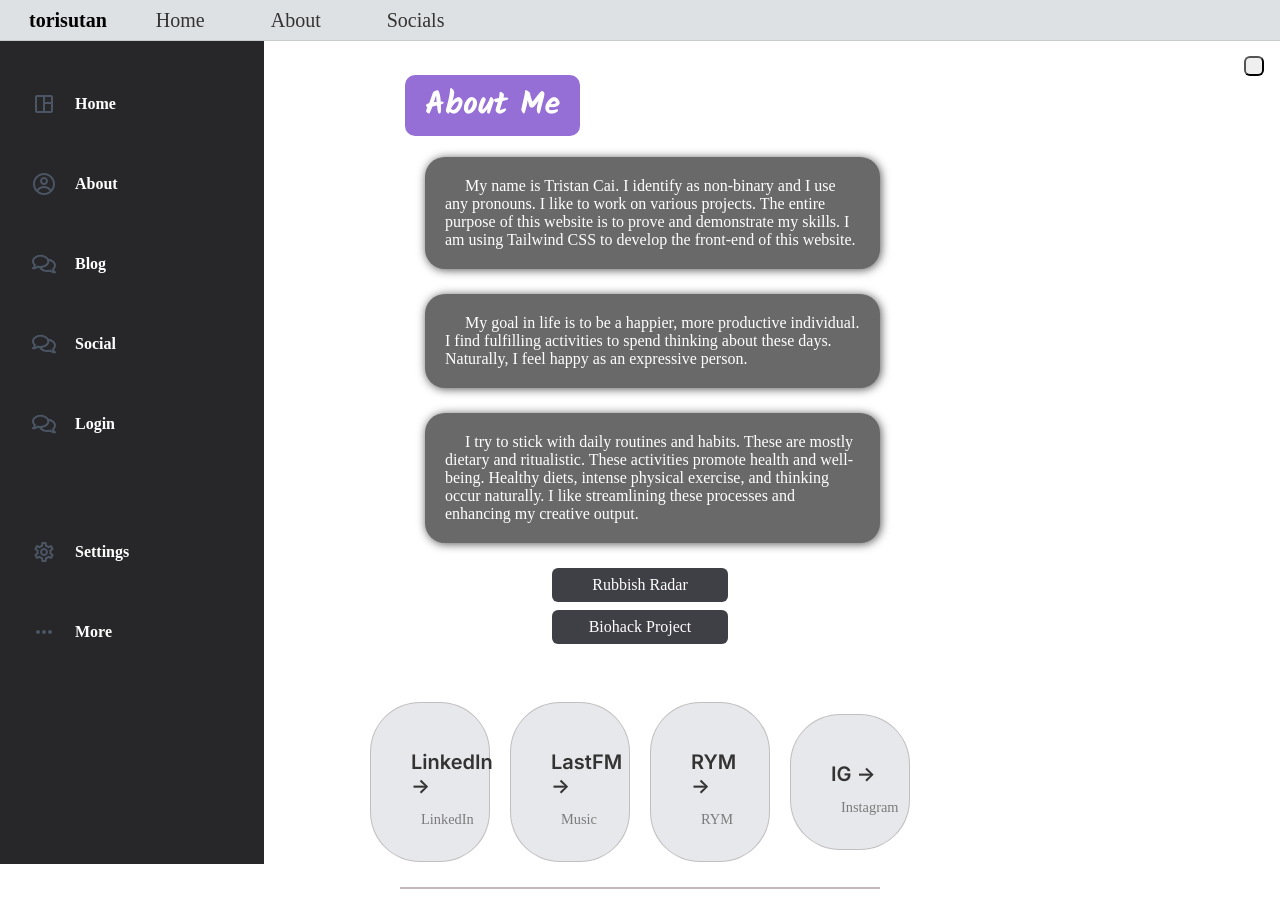
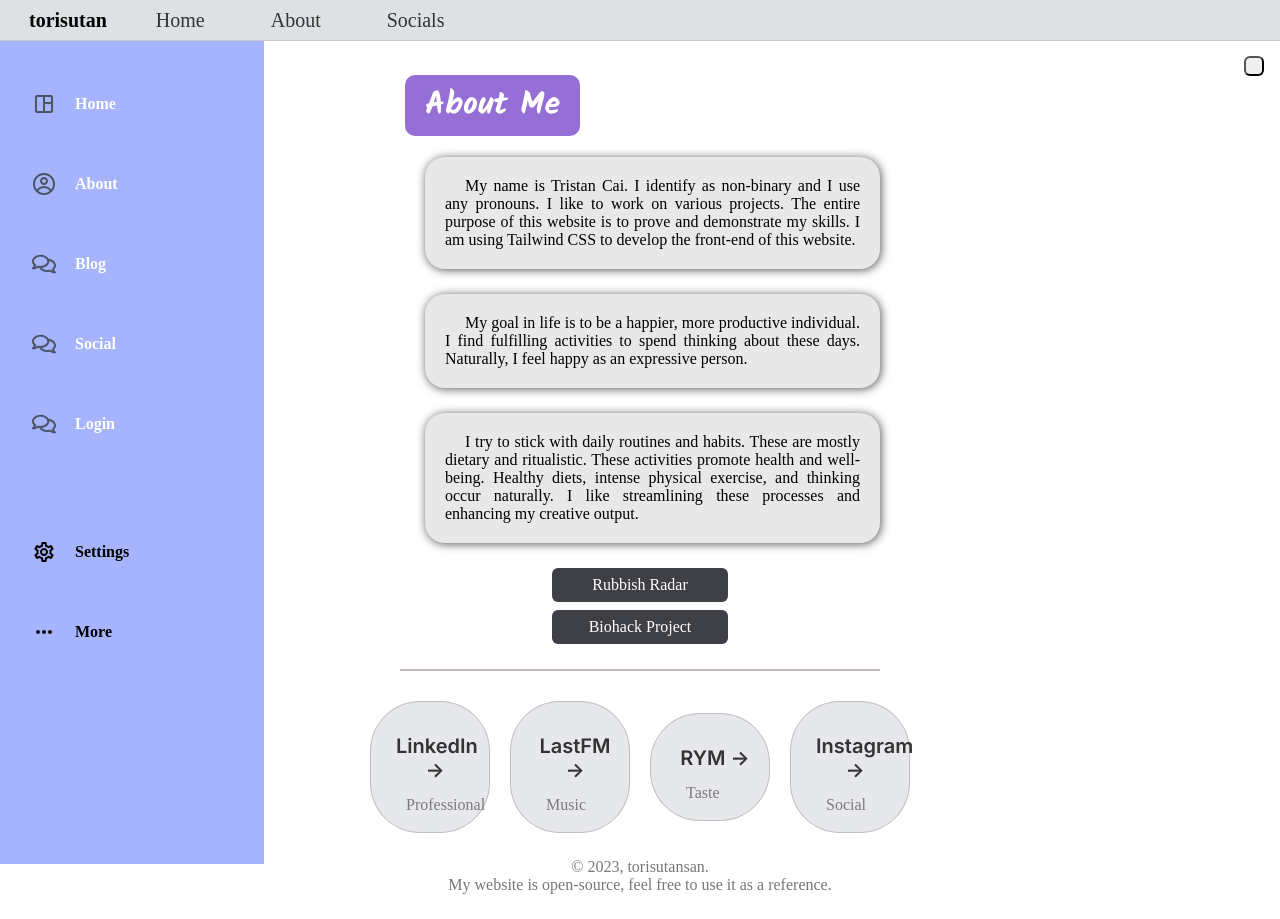
Before and after one commit to torisutansan02/torisutansan, a Next.js app: page /about in a window 1280 px wide. Shown: the top 919 px of the page. Built offline with nearby package versions, Linux system fonts and the light colour scheme; a web font is replaced by a local one.

Commit message:
Making a couple CSS changes

```diff
--- a/components/Footer.js
+++ b/components/Footer.js
@@ -7,6 +7,7 @@ const Footer = () => {
     return (
         <>
             <main>
+            <footer>
                 <div className = {styles.grid}>
                         <a
                             href = "https://linkedin.com/in/tristan-cai-b89571267"
@@ -18,7 +19,7 @@ const Footer = () => {
                             LinkedIn <span> -&gt; </span>
                             </h2>
                             <p className = {inter.className}>
-                        LinkedIn
+                            Professional
                             </p>
                         </a>
 
@@ -46,7 +47,7 @@ const Footer = () => {
                             RYM <span> -&gt; </span>
                             </h2>
                             <p className = {inter.className}>
-                        RYM
+                            Taste
                             </p>
                         </a>
 
@@ -57,20 +58,18 @@ const Footer = () => {
                             rel = "noopener noreferrer"
                         >
                             <h2 className = {inter.className}>
-                        IG <span> -&gt; </span>
+                            Instagram <span> -&gt; </span>
                             </h2>
                             <p className = {inter.className}>
-                        Instagram
+                            Social
                             </p>
                         </a>
                     </div>
-            </main>
-
-            <footer>
                     © 2023, torisutansan.
                 <br/>
                 My website is open-source, feel free to use it as a reference.
             </footer>
+            </main>
         </>
     )
 }
--- a/components/Sidebar.js
+++ b/components/Sidebar.js
@@ -25,7 +25,7 @@ function Sidebar() {
             aria-hidden="true"
           />
         </Disclosure.Button>
-        <div className="p-3 w-15 h-screen bg-zinc-800 z-20 fixed top-10 -left-96 lg:left-0 lg:w-60  peer-focus:left-0 peer:transition ease-out delay-150 duration-200">
+        <div className="p-3 w-15 h-screen bg-indigo-300 z-20 fixed top-10 -left-96 lg:left-0 lg:w-60  peer-focus:left-0 peer:transition ease-out delay-150 duration-200">
           <div className="flex flex-col justify-start item-center">
             <div className=" my-4 border-b border-gray-100 pb-4">
               <Link className="flex mb-2 justify-start items-center gap-1 pl-5 hover:bg-gray-900 p-2 rounded-md group cursor-pointer hover:shadow-lg m-auto" href = "/">
@@ -62,14 +62,14 @@ function Sidebar() {
             {/* setting  */}
             <div className=" my-4 border-b border-gray-100 pb-4">
               <div className="flex mb-2 justify-start items-center gap-1 pl-5 hover:bg-gray-900 p-2 rounded-md group cursor-pointer hover:shadow-lg m-auto">
-                <MdOutlineSettings className="text-2xl text-gray-600 group-hover:text-white " />
-                <h3 className="text-base text-white group-hover:text-white font-semibold ">
+                <MdOutlineSettings className="text-2xl text-black group-hover:text-white " />
+                <h3 className="text-base text-black group-hover:text-white font-semibold ">
                   Settings
                 </h3>
               </div>
               <div className="flex mb-2 justify-start items-center gap-1 pl-5 hover:bg-gray-900 p-2 rounded-md group cursor-pointer hover:shadow-lg m-auto">
-                <MdOutlineMoreHoriz className="text-2xl text-gray-600 group-hover:text-white " />
-                <h3 className="text-base text-white group-hover:text-white font-semibold ">
+                <MdOutlineMoreHoriz className="text-2xl text-black group-hover:text-white " />
+                <h3 className="text-base text-black group-hover:text-white font-semibold ">
                   More
                 </h3>
               </div>
--- a/pages/login.js
+++ b/pages/login.js
@@ -81,6 +81,11 @@ function Login() {
 
                 <h1 className = "heading"> Login </h1>
 
+                <p className = "pretty">
+                  Please click the button below to login. Logging in to my website allows you to access my personal blogs.
+                  To learn more about my work flow and processes, you should log in.
+                </p>
+
                 <Link href = "/api/auth/login" className = "bg-zinc-700 hover:bg-gray-900 p-2 m-2 rounded-md flex w-40 text-center justify-center mx-auto text-white"> Login </Link>
 
                 <Footer />
--- a/styles/Home.module.css
+++ b/styles/Home.module.css
@@ -79,8 +79,9 @@
 }
 
 .grid {
+  float: left;
   max-width: 100%;
-  padding-top: 50px;
+  padding-bottom: 25px;
   gap: 20px;
   margin: 0 auto;
   align-items: center;
@@ -91,7 +92,7 @@
 }
 
 .card {
-  padding: 30px 30px;
+  padding: 15px 15px;
   border-radius: var(--border-radius);
   background: rgba(var(--card-rgb), 0.35);
   border: 1px solid rgba(var(--card-border-rgb), 0.45);
@@ -113,9 +114,7 @@
   font-family: "Klee One";
   margin: 0;
   opacity: 0.6;
-  font-size: 0.9rem;
   line-height: 1.5;
-  max-width: 30ch;
 }
 
 .center {
@@ -193,12 +192,12 @@
   }
 
   .grid {
+    float: left;
     max-width: 100%;
-    padding-top: 50px;
+    padding-bottom: 25px;
     gap: 10px;
-    justify-content: space-evenly;
-    align-content: space-evenly;
     align-items: center;
+    justify-content: center;
     margin: 0 auto;
     display: grid;
     grid-template-columns: repeat(1, minmax(25%, auto));
@@ -207,7 +206,7 @@
 
 .card {
   display: grid;
-  padding: 30px 30px;
+  padding: 15px 15px;
   border-radius: var(--border-radius);
   background: rgba(var(--card-rgb), 0.35);
   border: 1px solid rgba(var(--card-border-rgb), 0.45);
@@ -231,7 +230,6 @@
   opacity: 0.6;
   font-size: 16px;
   line-height: 1.5;
-  max-width: 30ch;
 }
 
   .center {
--- a/styles/globals.css
+++ b/styles/globals.css
@@ -146,14 +146,15 @@ footer {
   }
 
   p {
+    text-align: justify;
     text-indent: 20px;
     margin-left: 25px;
     margin-bottom: 25px;
   }
 
   .pretty {
-    color: white;
-    background-color: #696969;
+    color: black;
+    background-color: #E8E8E8;
     padding: 20px;
     border-radius: 20px;
     box-shadow: 1px 1px 10px #555555;
@@ -199,8 +200,8 @@ footer {
   }
 
   .pretty {
-    color: white;
-    background-color: #696969;
+    color: black;
+    background-color: #D3D3D3;
     padding: 20px;
     border-radius: 20px;
     box-shadow: 1px 1px 10px #555555;
```
Lines whose indentation alone changed are shown as unchanged.
